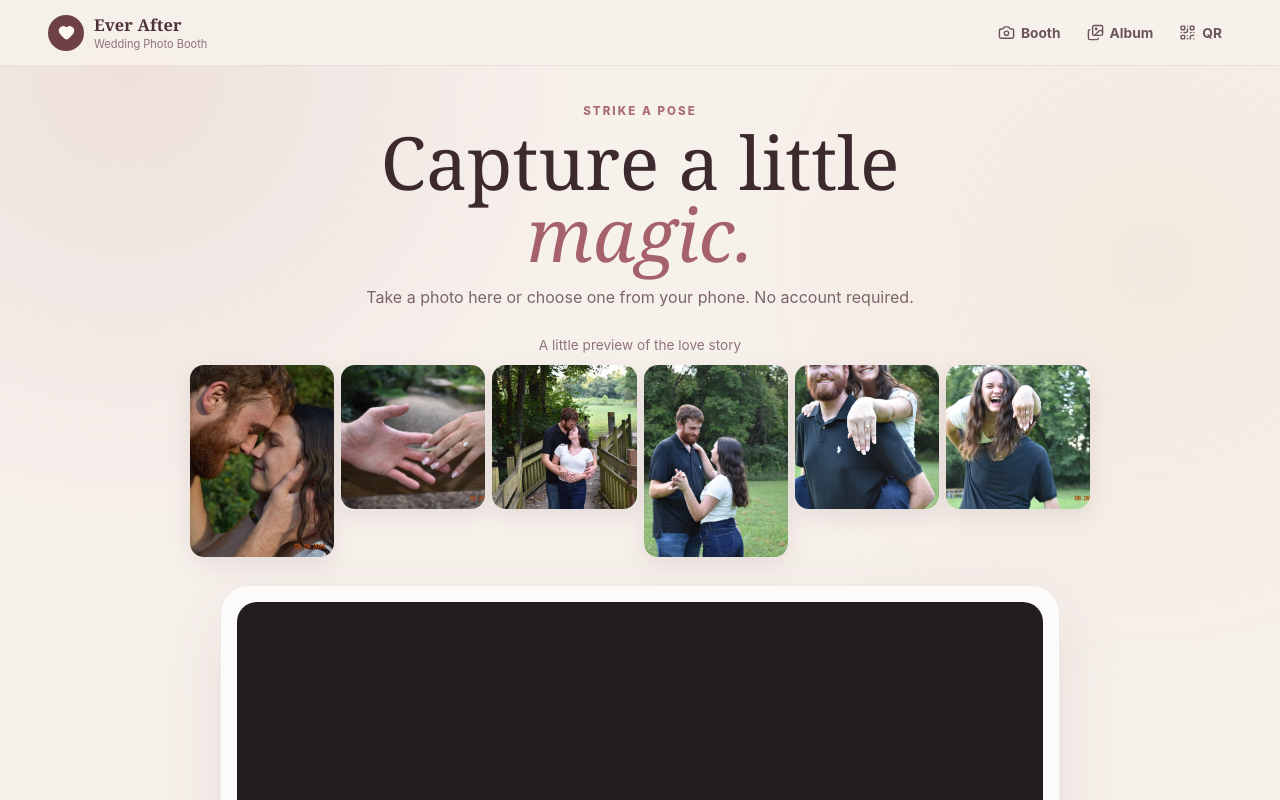
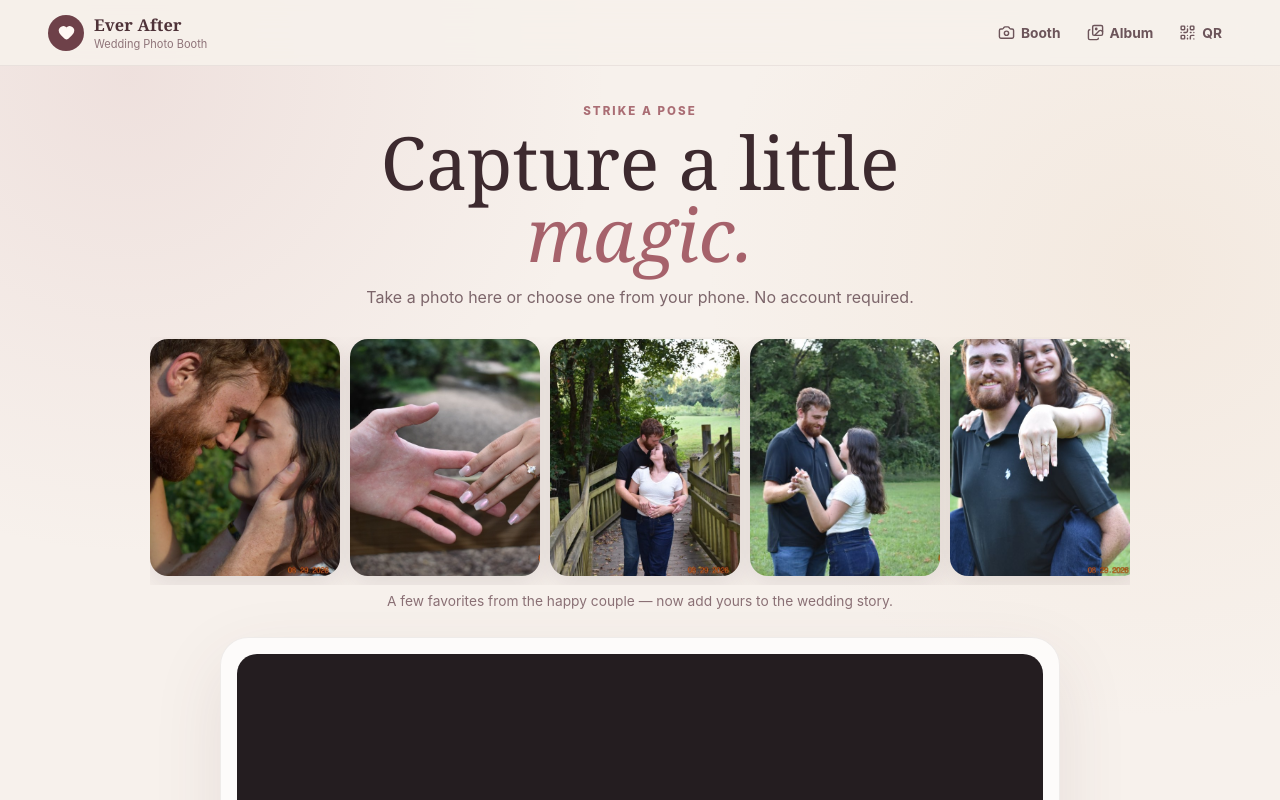
Before and after one commit to matthagersenior/WeddingPhotoBooth, a React (Vite) app: page / in a window 1280 px wide. Shown: the top 800 px of the page. Built offline with nearby package versions, Linux system fonts and the light colour scheme.

Commit message:
fix: activate corrected wedding booth UI

```diff
--- a/src/main.tsx
+++ b/src/main.tsx
@@ -1,10 +1,10 @@
 import { StrictMode } from "react";
 import { createRoot } from "react-dom/client";
-import App from "./App";
+import WeddingApp from "./WeddingApp";
 import "./styles.css";
 
 createRoot(document.getElementById("root")!).render(
   <StrictMode>
-    <App />
+    <WeddingApp />
   </StrictMode>,
 );
```
